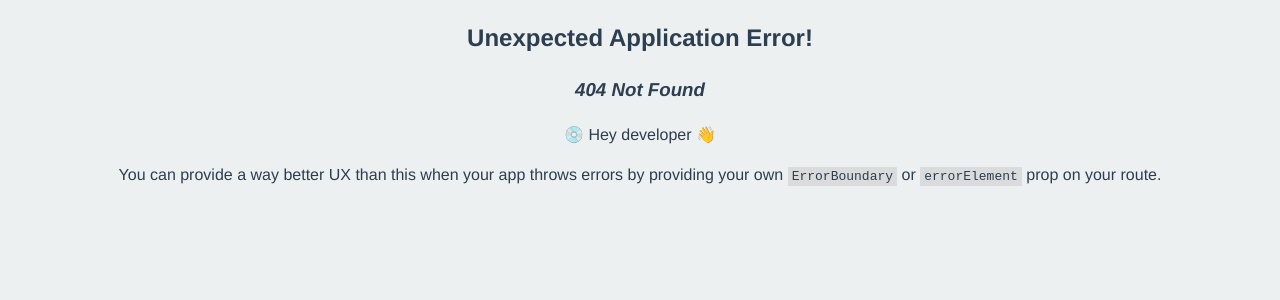
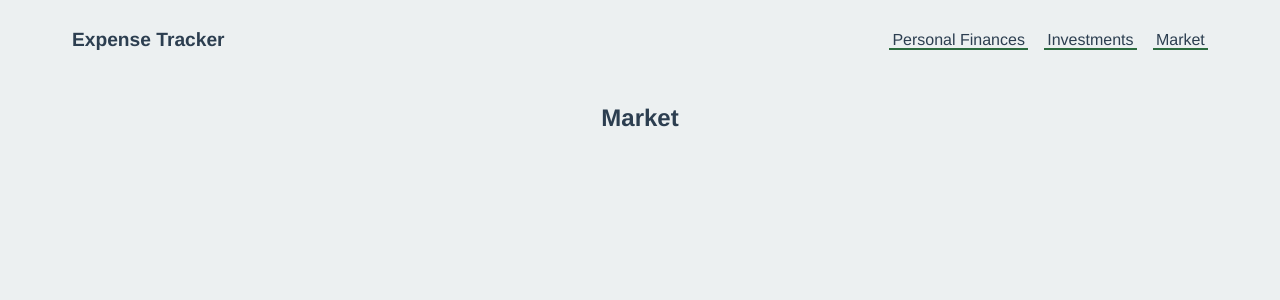
Before and after one commit to andrebarros7201/expense-tracker, a React (Vite) app: page /market in a window 1280 px wide. Before the commit this address had no page. Shown: the top 300 px of the page. Built offline with nearby package versions, Linux system fonts and the light colour scheme.

Commit message:
create market page and add to header

```diff
--- a/src/components/header/Header.jsx
+++ b/src/components/header/Header.jsx
@@ -19,6 +19,11 @@ export default function Header() {
             Investments
           </Link>
         </li>
+        <li>
+          <Link className={styles["header__list-item"]} to={"/market"}>
+            Market
+          </Link>
+        </li>
       </ul>
     </header>
   );
--- /dev/null
+++ b/src/components/market/Market.jsx
@@ -0,0 +1,5 @@
+import styles from "./Market.module.scss";
+
+export default function Market() {
+  return <h2>Market</h2>;
+}
--- a/src/routes.jsx
+++ b/src/routes.jsx
@@ -1,6 +1,7 @@
 import App from "./App.jsx";
 import Investments from "./pages/Investments.jsx";
 import PersonalFinances from "./pages/PersonalFinances.jsx";
+import Market from "./components/market/Market.jsx";
 
 const routes = [
   {
@@ -19,6 +20,10 @@ const routes = [
         path: "/personal-finances",
         element: <PersonalFinances />,
       },
+      {
+        path: "/market",
+        element: <Market />,
+      },
     ],
   },
 ];
```
Also changed, not shown: src/components/market/Market.module.scss (added).
